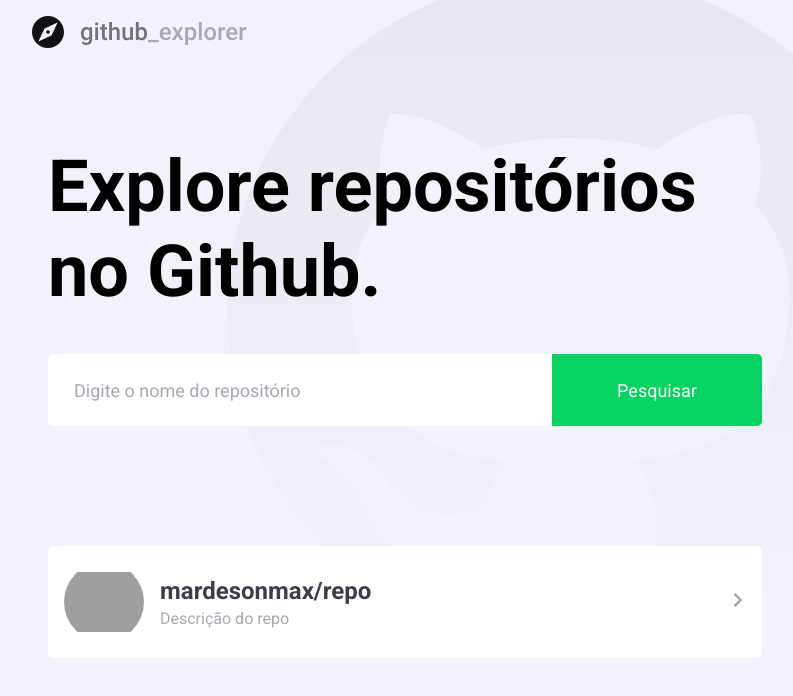
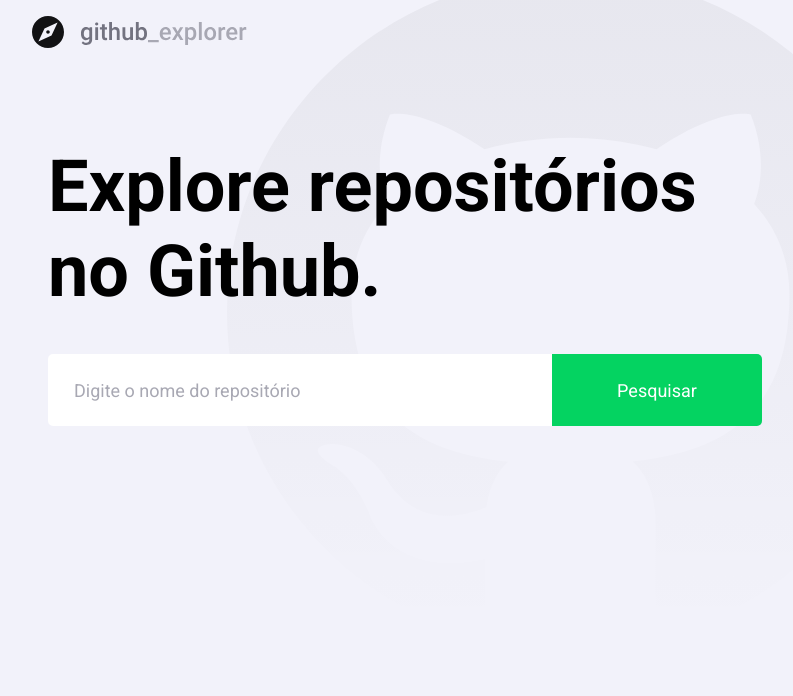
Before and after one commit to mardesonmax/github-explore, a React (Create React App) app: page / in a window 1280 px wide. Shown: the top 696 px of the page, without its empty margins (128-921 px from the left). Built offline with nearby package versions, Linux system fonts and the light colour scheme; grey boxes are pictures that could not be loaded.

Commit message:
feat: integration with respository list

```diff
--- a/src/pages/home/index.tsx
+++ b/src/pages/home/index.tsx
@@ -3,9 +3,13 @@
 import { Search } from '~/components/search';
 import { FaChevronRight } from 'react-icons/fa';
 
+import { useRepository } from '~/hooks/repository';
+import { createPath, createSearchParams } from 'react-router-dom';
 import { Container, Content, ContentHeader, Cards, Card } from './styles';
 
-export const Home: React.FC = () => (
+export const Home: React.FC = () => {
+  const { repositories } = useRepository();
+  return (
     <Container>
       <Header />
 
@@ -20,24 +24,27 @@
         </ContentHeader>
 
         <Cards>
-        <Card to="/repository">
+          {repositories.map(repository => (
+            <Card
+              to={`repository?repo=${repository.fullName.trim()}`}
+              key={repository.id}
+            >
               <div className="avatar">
-            <img
-              src="https://avatars.githubusercontent.com/u/45460698?v=4"
-              alt=""
-            />
+                <img src={repository.avatarUrl} alt="Avatar" />
               </div>
 
               <div className="details">
-            <h2>mardesonmax/repo</h2>
-            <p>Descrição do repo</p>
+                <h2>{repository.fullName}</h2>
+                {repository.description && <p>{repository.description}</p>}
               </div>
 
               <div className="icon">
                 <FaChevronRight />
               </div>
             </Card>
+          ))}
         </Cards>
       </Content>
     </Container>
   );
+};
```
Lines whose indentation alone changed are shown as unchanged.
